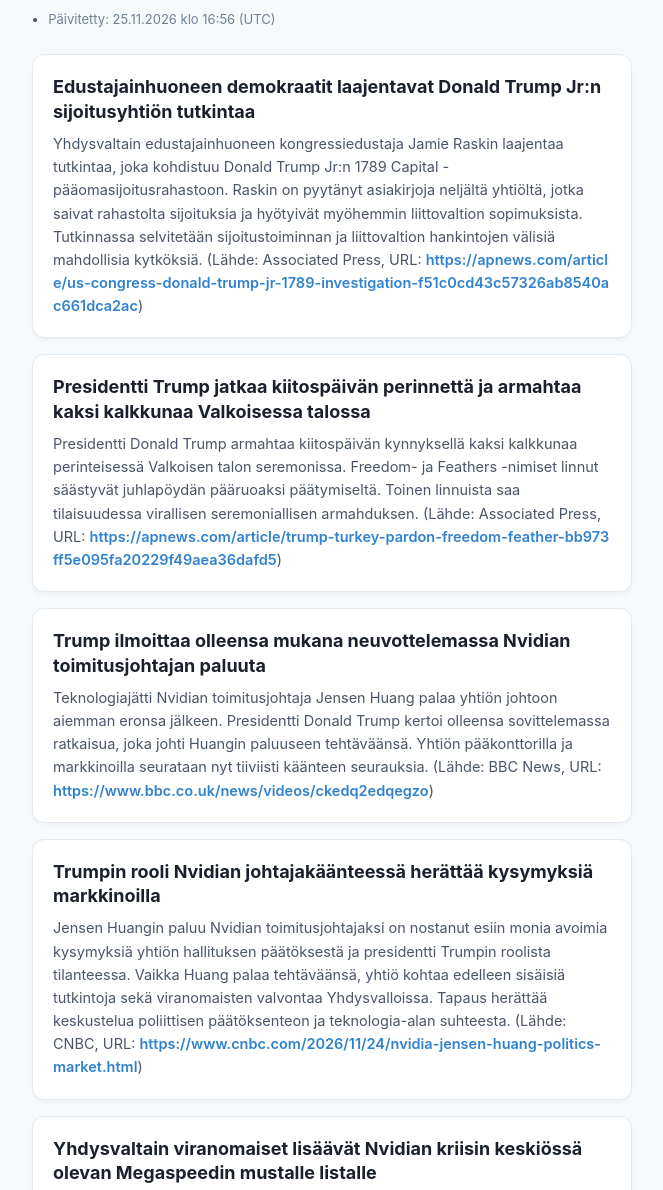
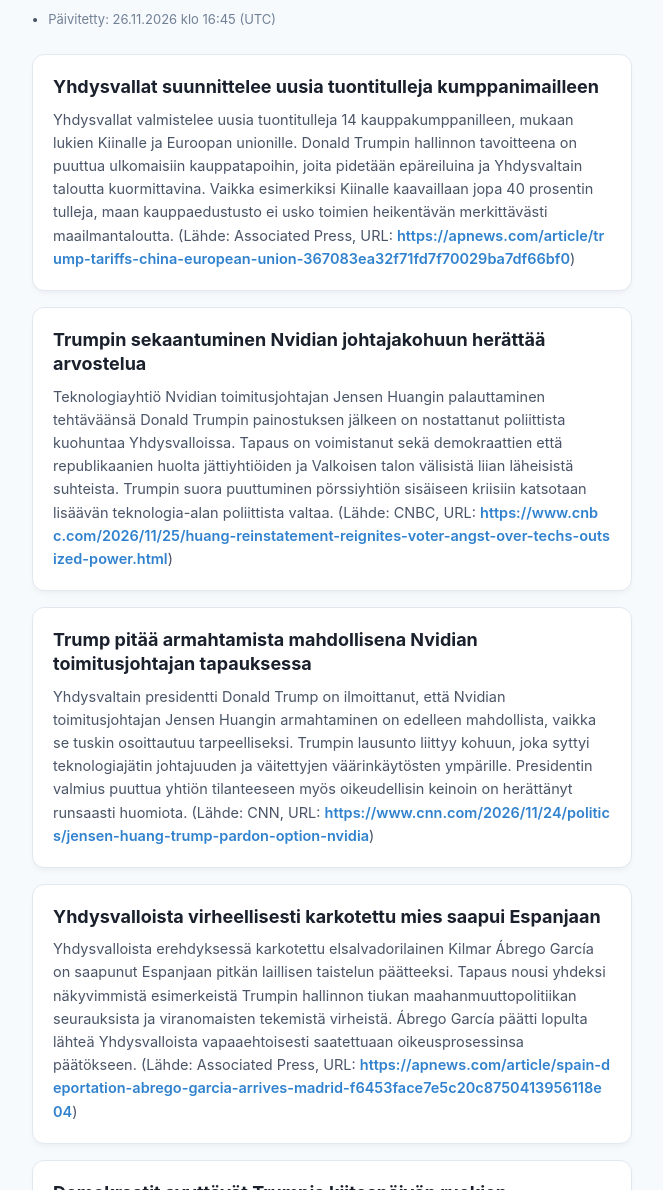
Before and after one commit to juti16/trump-tracker, a plain HTML site: page index.html in a window 1280 px wide. Shown: the part 88-1278 px from the top of the page, without its empty margins (308-971 px from the left). Drawn offline with Linux system fonts and the light colour scheme.

Commit message:
Päivitetty päivän Trump-uutiset

```diff
--- a/index.html
+++ b/index.html
@@ -81,32 +81,32 @@
 <body>
     <div class="container">
         <h1>Päivän Trump-tiivistys</h1>
-        <div class="meta">Päivitetty: 25.11.2026 klo 16:56 (UTC)</div>
+        <div class="meta">Päivitetty: 26.11.2026 klo 16:45 (UTC)</div>
         <div class="content">
 
             <div class="news-card">
-                <div class="card-title">Edustajainhuoneen demokraatit laajentavat Donald Trump Jr:n sijoitusyhtiön tutkintaa</div>
-                <div class="card-content">Yhdysvaltain edustajainhuoneen kongressiedustaja Jamie Raskin laajentaa tutkintaa, joka kohdistuu Donald Trump Jr:n 1789 Capital -pääomasijoitusrahastoon. Raskin on pyytänyt asiakirjoja neljältä yhtiöltä, jotka saivat rahastolta sijoituksia ja hyötyivät myöhemmin liittovaltion sopimuksista. Tutkinnassa selvitetään sijoitustoiminnan ja liittovaltion hankintojen välisiä mahdollisia kytköksiä. (Lähde: Associated Press, URL: <a href="https://apnews.com/article/us-congress-donald-trump-jr-1789-investigation-f51c0cd43c57326ab8540ac661dca2ac" target="_blank">https://apnews.com/article/us-congress-donald-trump-jr-1789-investigation-f51c0cd43c57326ab8540ac661dca2ac</a>)</div>
+                <div class="card-title">Yhdysvallat suunnittelee uusia tuontitulleja kumppanimailleen</div>
+                <div class="card-content">Yhdysvallat valmistelee uusia tuontitulleja 14 kauppakumppanilleen, mukaan lukien Kiinalle ja Euroopan unionille. Donald Trumpin hallinnon tavoitteena on puuttua ulkomaisiin kauppatapoihin, joita pidetään epäreiluina ja Yhdysvaltain taloutta kuormittavina. Vaikka esimerkiksi Kiinalle kaavaillaan jopa 40 prosentin tulleja, maan kauppaedustusto ei usko toimien heikentävän merkittävästi maailmantaloutta. (Lähde: Associated Press, URL: <a href="https://apnews.com/article/trump-tariffs-china-european-union-367083ea32f71fd7f70029ba7df66bf0" target="_blank">https://apnews.com/article/trump-tariffs-china-european-union-367083ea32f71fd7f70029ba7df66bf0</a>)</div>
             </div>
 
             <div class="news-card">
-                <div class="card-title">Presidentti Trump jatkaa kiitospäivän perinnettä ja armahtaa kaksi kalkkunaa Valkoisessa talossa</div>
-                <div class="card-content">Presidentti Donald Trump armahtaa kiitospäivän kynnyksellä kaksi kalkkunaa perinteisessä Valkoisen talon seremonissa. Freedom- ja Feathers -nimiset linnut säästyvät juhlapöydän pääruoaksi päätymiseltä. Toinen linnuista saa tilaisuudessa virallisen seremoniallisen armahduksen. (Lähde: Associated Press, URL: <a href="https://apnews.com/article/trump-turkey-pardon-freedom-feather-bb973ff5e095fa20229f49aea36dafd5" target="_blank">https://apnews.com/article/trump-turkey-pardon-freedom-feather-bb973ff5e095fa20229f49aea36dafd5</a>)</div>
+                <div class="card-title">Trumpin sekaantuminen Nvidian johtajakohuun herättää arvostelua</div>
+                <div class="card-content">Teknologiayhtiö Nvidian toimitusjohtajan Jensen Huangin palauttaminen tehtäväänsä Donald Trumpin painostuksen jälkeen on nostattanut poliittista kuohuntaa Yhdysvalloissa. Tapaus on voimistanut sekä demokraattien että republikaanien huolta jättiyhtiöiden ja Valkoisen talon välisistä liian läheisistä suhteista. Trumpin suora puuttuminen pörssiyhtiön sisäiseen kriisiin katsotaan lisäävän teknologia-alan poliittista valtaa. (Lähde: CNBC, URL: <a href="https://www.cnbc.com/2026/11/25/huang-reinstatement-reignites-voter-angst-over-techs-outsized-power.html" target="_blank">https://www.cnbc.com/2026/11/25/huang-reinstatement-reignites-voter-angst-over-techs-outsized-power.html</a>)</div>
             </div>
 
             <div class="news-card">
-                <div class="card-title">Trump ilmoittaa olleensa mukana neuvottelemassa Nvidian toimitusjohtajan paluuta</div>
-                <div class="card-content">Teknologiajätti Nvidian toimitusjohtaja Jensen Huang palaa yhtiön johtoon aiemman eronsa jälkeen. Presidentti Donald Trump kertoi olleensa sovittelemassa ratkaisua, joka johti Huangin paluuseen tehtäväänsä. Yhtiön pääkonttorilla ja markkinoilla seurataan nyt tiiviisti käänteen seurauksia. (Lähde: BBC News, URL: <a href="https://www.bbc.co.uk/news/videos/ckedq2edqegzo" target="_blank">https://www.bbc.co.uk/news/videos/ckedq2edqegzo</a>)</div>
+                <div class="card-title">Trump pitää armahtamista mahdollisena Nvidian toimitusjohtajan tapauksessa</div>
+                <div class="card-content">Yhdysvaltain presidentti Donald Trump on ilmoittanut, että Nvidian toimitusjohtajan Jensen Huangin armahtaminen on edelleen mahdollista, vaikka se tuskin osoittautuu tarpeelliseksi. Trumpin lausunto liittyy kohuun, joka syttyi teknologiajätin johtajuuden ja väitettyjen väärinkäytösten ympärille. Presidentin valmius puuttua yhtiön tilanteeseen myös oikeudellisin keinoin on herättänyt runsaasti huomiota. (Lähde: CNN, URL: <a href="https://www.cnn.com/2026/11/24/politics/jensen-huang-trump-pardon-option-nvidia" target="_blank">https://www.cnn.com/2026/11/24/politics/jensen-huang-trump-pardon-option-nvidia</a>)</div>
             </div>
 
             <div class="news-card">
-                <div class="card-title">Trumpin rooli Nvidian johtajakäänteessä herättää kysymyksiä markkinoilla</div>
-                <div class="card-content">Jensen Huangin paluu Nvidian toimitusjohtajaksi on nostanut esiin monia avoimia kysymyksiä yhtiön hallituksen päätöksestä ja presidentti Trumpin roolista tilanteessa. Vaikka Huang palaa tehtäväänsä, yhtiö kohtaa edelleen sisäisiä tutkintoja sekä viranomaisten valvontaa Yhdysvalloissa. Tapaus herättää keskustelua poliittisen päätöksenteon ja teknologia-alan suhteesta. (Lähde: CNBC, URL: <a href="https://www.cnbc.com/2026/11/24/nvidia-jensen-huang-politics-market.html" target="_blank">https://www.cnbc.com/2026/11/24/nvidia-jensen-huang-politics-market.html</a>)</div>
+                <div class="card-title">Yhdysvalloista virheellisesti karkotettu mies saapui Espanjaan</div>
+                <div class="card-content">Yhdysvalloista erehdyksessä karkotettu elsalvadorilainen Kilmar Ábrego García on saapunut Espanjaan pitkän laillisen taistelun päätteeksi. Tapaus nousi yhdeksi näkyvimmistä esimerkeistä Trumpin hallinnon tiukan maahanmuuttopolitiikan seurauksista ja viranomaisten tekemistä virheistä. Ábrego García päätti lopulta lähteä Yhdysvalloista vapaaehtoisesti saatettuaan oikeusprosessinsa päätökseen. (Lähde: Associated Press, URL: <a href="https://apnews.com/article/spain-deportation-abrego-garcia-arrives-madrid-f6453face7e5c20c8750413956118e04" target="_blank">https://apnews.com/article/spain-deportation-abrego-garcia-arrives-madrid-f6453face7e5c20c8750413956118e04</a>)</div>
             </div>
 
             <div class="news-card">
-                <div class="card-title">Yhdysvaltain viranomaiset lisäävät Nvidian kriisin keskiössä olevan Megaspeedin mustalle listalle</div>
-                <div class="card-content">Yhdysvaltain kauppaministeriö on päättänyt lisätä Megaspeed-yhtiön viralliselle vientikieltolistoilleen. Päätös kieltää yhtiötä ostamasta edistyksellisiä tekoälysiruja ja muuta huipputeknologiaa ilman liittovaltion erillistä lupaa. Toimenpide liittyy laajempaan Nvidiaa koskevaan kriisiin ja Yhdysvaltain tiukentuvaan teknologiapolitiikkaan. (Lähde: Bloomberg, URL: <a href="https://www.bloomberg.com/news/articles/2026-11-23/us-to-blacklist-megaspeed-the-firm-at-center-of-nvidia-scandal" target="_blank">https://www.bloomberg.com/news/articles/2026-11-23/us-to-blacklist-megaspeed-the-firm-at-center-of-nvidia-scandal</a>)</div>
+                <div class="card-title">Demokraatit syyttävät Trumpia kiitospäivän ruokien hinnannoususta</div>
+                <div class="card-content">Yhdysvalloissa demokraatit ovat ottaneet elintarvikkeiden kallistumisen poliittiseksi keppihevoseksi ja syyttävät presidentti Donald Trumpia kiitospäivän perinnetuotteiden kohonneista hinnoista. Kalkkunan hinta on noussut aiempiin vuosiin verrattuna, mikä on lisännyt kuluttajien taloushuolia juhlakauden kynnyksellä. Syytökset heijastavat puolueiden välistä kamppailua elinkustannuskriisin syyllisistä. (Lähde: BBC News, URL: <a href="https://www.bbc.co.uk/news/videos/cw99e4x4x84no" target="_blank">https://www.bbc.co.uk/news/videos/cw99e4x4x84no</a>)</div>
             </div>
 
         </div>
```
